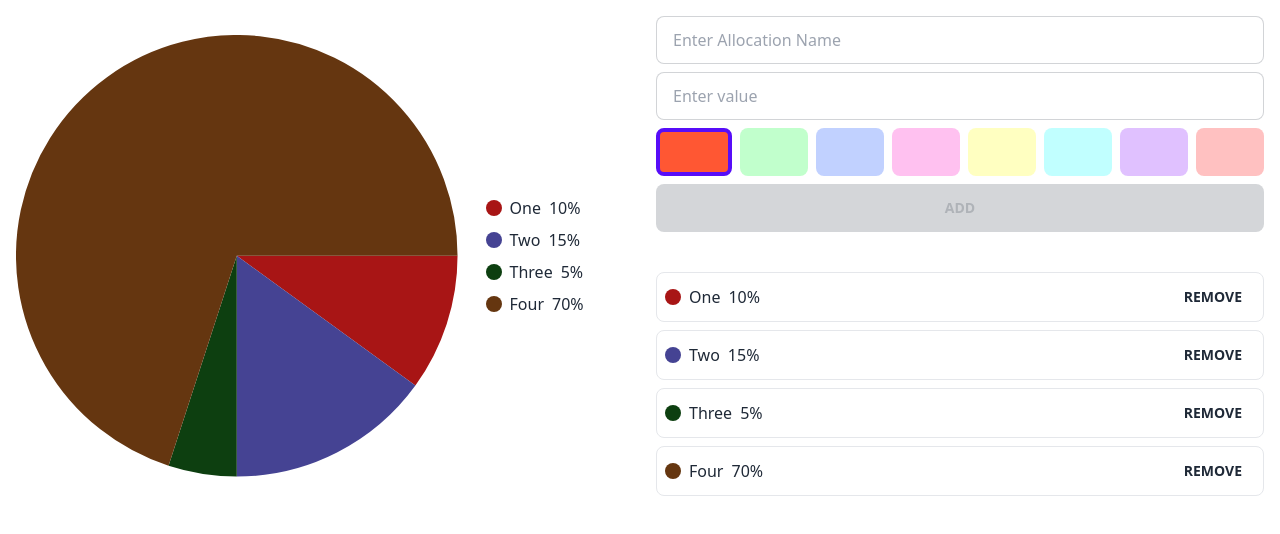
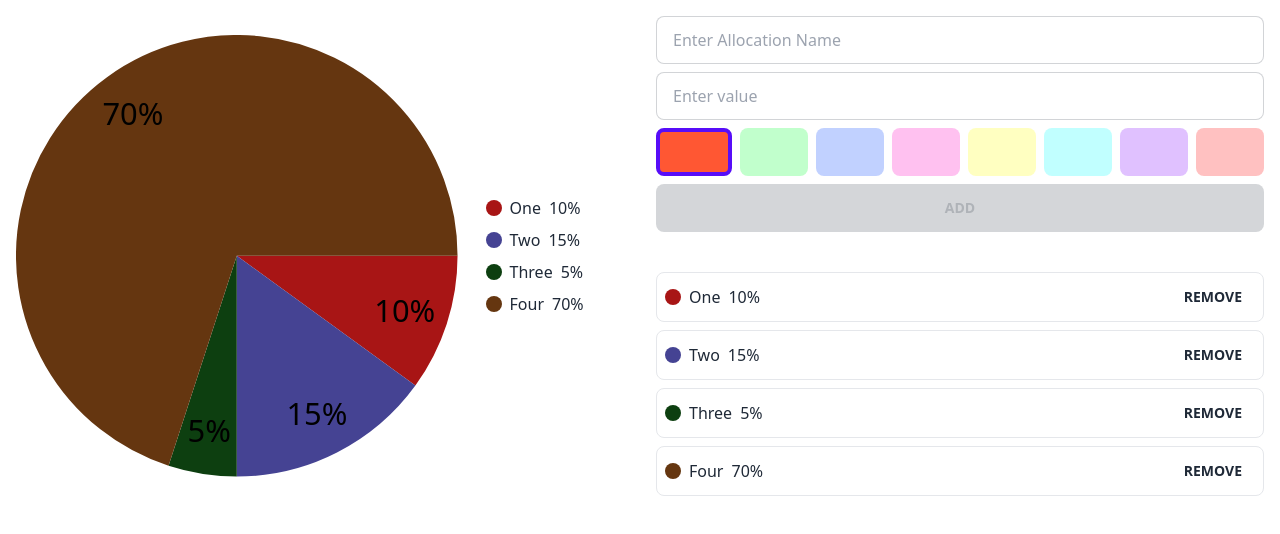
Before and after one commit to Omarbida/pieChart-react, a React (Vite) app: page / in a window 1280 px wide. Shown: the top 534 px of the page. Built offline with nearby package versions, Linux system fonts and the light colour scheme.

Commit message:
show percentages on the chart

```diff
--- a/src/Chart.jsx
+++ b/src/Chart.jsx
@@ -27,7 +27,8 @@ export default function Chart({ data }) {
       <PieChart
         data={tempData}
         totalValue={100}
-        // label={({ dataEntry }) => dataEntry.value}
+        label={({ dataEntry }) => `${dataEntry.value}%`}
+        labelPosition={80}
         labelStyle={{ color: "#ffffff", fontSize: "7px" }}
       />
       <div className="flex flex-col gap-2 w-1/3 pl-3">
```
